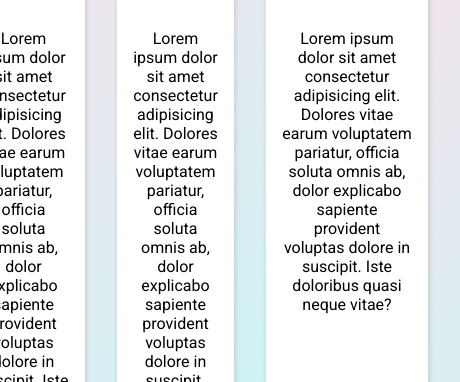
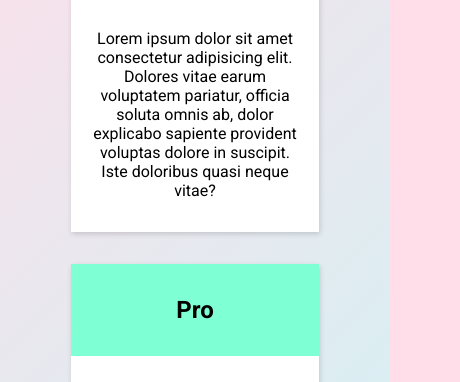
Before and after one commit to HeshamAbdelalem/plans-challenge, a plain HTML site: page index.html in a window 390 px wide. Shown: the part 251-633 px from the top of the page, 460 px wide, since content can reach past the window. Drawn offline with Linux system fonts and the light colour scheme.

Commit message:
init commit

```diff
--- a/style.css
+++ b/style.css
@@ -113,3 +113,18 @@ div.bar-container {
 .premium:hover ~ .plan-benefits .progress {
   width: 100%;
 }
+
+/* #media quires */
+
+@media (max-width: 750px) {
+  main {
+    width: 80%;
+  }
+  .container {
+    display: flex;
+    flex-direction: column;
+  }
+  .plan {
+    width: 100%;
+  }
+}
```
